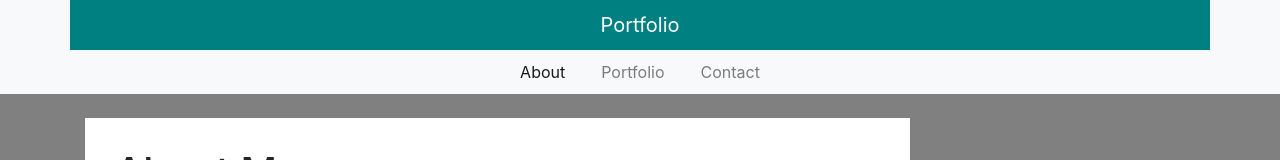
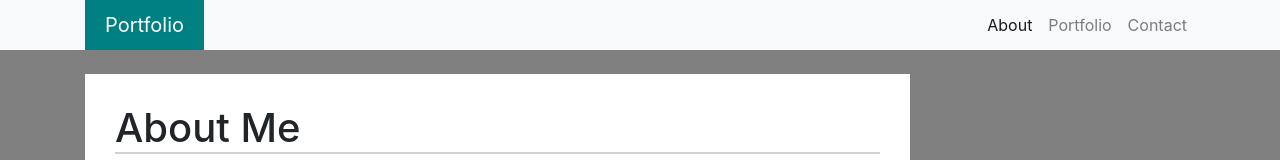
Before and after one commit to trcream/portfolio, a plain HTML site: page index.html in a window 1280 px wide. Shown: the top 160 px of the page. Drawn offline with nearby package versions, Linux system fonts and the light colour scheme.

Commit message:
Media Query Edited

```diff
--- a/style.css
+++ b/style.css
@@ -93,7 +93,7 @@ footer{
 
 
 
-@media (max-width:991px){
+@media screen and (max-width:991px){
 
     .navbar .container-lg {
         display:block;
@@ -130,41 +130,3 @@ footer{
 }
 
 }
-
-@media (min-width:600px){
-
-    .navbar .container-lg {
-        display:block;
-
-
-    }
-
-    .navbar-brand {
-        display: block;
-        text-align: center;
-        margin-right: -15px;
-        margin-left: -15px;
-    }
-
-    .navbar {
-        padding: 0px;
-        text-align: center;
-    }
-
-    .navbar-nav {
-        text-align: center;
-        flex-direction: row;
-        justify-content: center;
-
-    }
-
-    .nav-link{
-
-        margin: 10px;
-        padding: 0 .5rem;
-    }
-
-
-
-
-}
```
